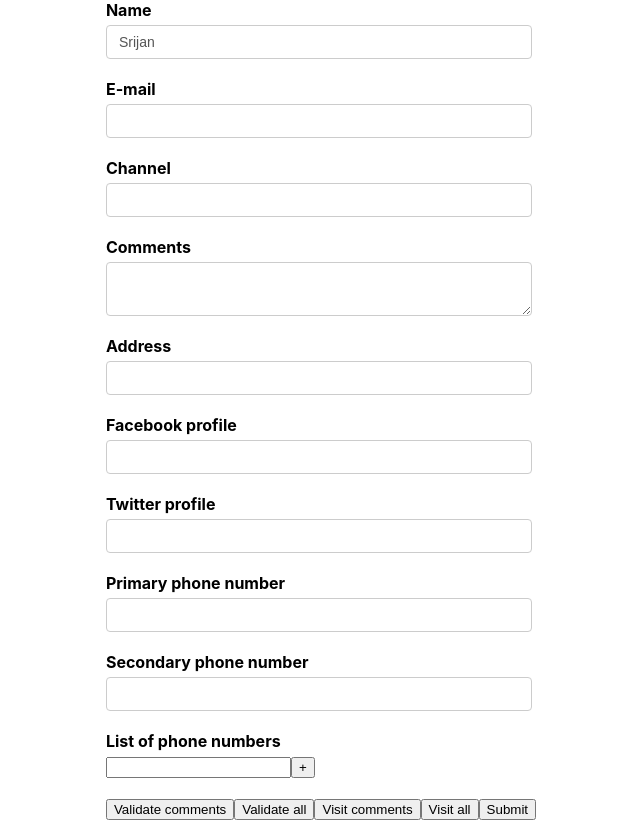
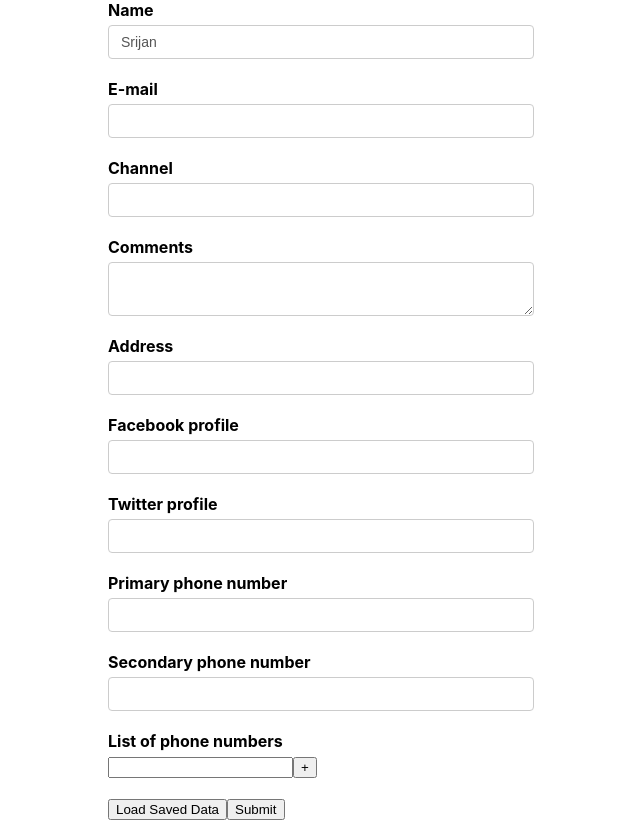
Before and after one commit to SrijanShovit/React-Formik-L, a React (Create React App) app: page / in a window 1280 px wide. Shown: the whole page, without its empty margins (319-959 px from the left). Built offline with nearby package versions, Linux system fonts and the light colour scheme.

Commit message:
load saved data

```diff
--- a/src/components/YoutubeForm.js
+++ b/src/components/YoutubeForm.js
@@ -1,4 +1,4 @@
-import React from 'react'
+import React,{useState} from 'react'
 import {Formik,Form,Field,ErrorMessage,FieldArray,FastField} from 'formik'
 import * as Yup from 'yup'
 import TextError from './TextError'
@@ -9,6 +9,20 @@
     channel:'',
     comments:'',
     address:'',
+    social:{
+        facebook:'',
+        twitter:'',
+    },
+    phoneNumbers:['',''],
+    phNumbers:['']
+}
+
+const savedValues = {
+    name:'Srijan',
+    email:'v@example.com',
+    channel:'coderdev',
+    comments:'welcome to Formik',
+    address:'221b Baker Street',
     social:{
         facebook:'',
         twitter:'',
@@ -40,12 +54,15 @@
 
 function YoutubeForm() {
 
+    const [formValues, setFormValues] = useState(null)
+
     return (
         // manually triggering form validation requires entire form to be inside render props
         <Formik
-        initialValues={initialValues}
+        initialValues={formValues || initialValues}
         validationSchema={validationSchema}
         onSubmit={onSubmit}
+        enableReinitialize  //determines whether our form can change initial values after it has been initialized once
         // validateOnMount
 
         >{
@@ -166,7 +183,7 @@
                         </FieldArray>
                     </div>
 
-                    <button type="button"
+                    {/* <button type="button"
                     onClick={()=> formik.validateField('comments')}
                     >Validate comments</button>
                     <button type="button"
@@ -182,8 +199,11 @@
                         channel:true,
                         comments:true,
                     })}
-                    >Visit all</button>
+                    >Visit all</button> */}
                     {/* dirty should be used only if we are sure that user will interact with our app and the submitting values would be diff from initial values */}
+                    <button type="button"
+                    onClick={() => setFormValues(savedValues)}
+                    >Load Saved Data</button>
                     <button type="submit" disabled={!formik.isValid || formik.isSubmitting}>Submit</button>
                 </Form>
                 )
```
